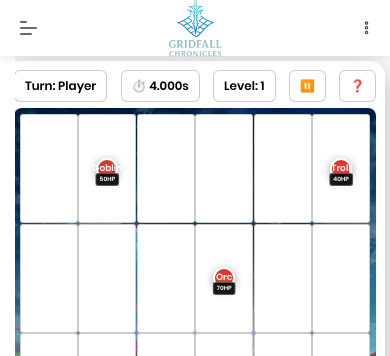
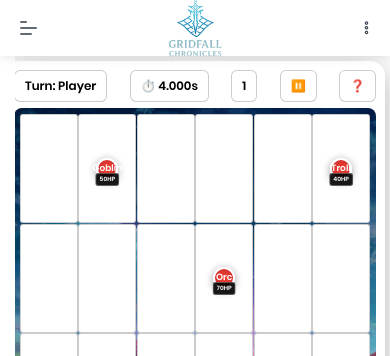
Before and after one commit to joelwebb/gridfall_chapter_1, a Flask app: page /mobile_game in a window 390 px wide. Shown: the top 356 px of the page. Run offline with Flask 3, Linux system fonts and the light colour scheme; some libraries are stand-ins or nearby versions.

Commit message:
Assistant checkpoint: Updated level display to show number with tooltip
Assistant generated file changes:
- templates/mobile_game.html: Change level display to show just number with tooltip

---

User prompt:

Instead of the word level, can you use just the number but make a tooltip on hover

Replit-Commit-Author: Assistant
Replit-Commit-Session-Id: 154285b5-44b1-43ae-8119-04ac223fe545

```diff
--- a/templates/mobile_game.html
+++ b/templates/mobile_game.html
@@ -468,7 +468,7 @@
                 <div class="game-info">
                     <div class="status-text">Turn: Player</div>
                     <div class="status-text" id="timer-display">⏱️ 4.000s</div>
-                    <div class="status-text" id="level-display">Level: 1</div>
+                    <div class="status-text" id="level-display" title="Level">1</div>
                     <div class="status-text pause-btn" id="pause-btn">⏸️</div>
                     <div class="status-text help-btn" id="help-btn">❓</div>
                 </div>
```
